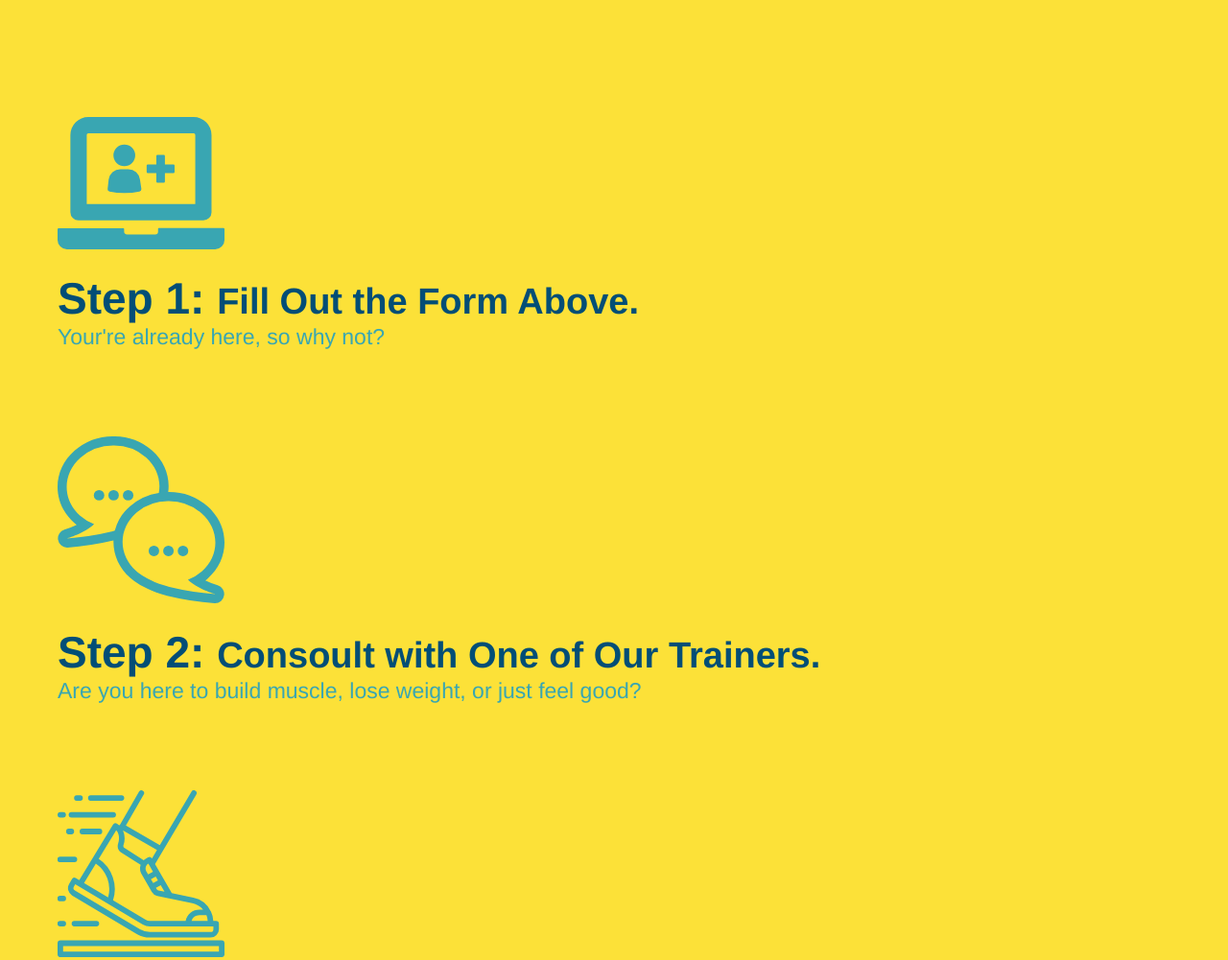
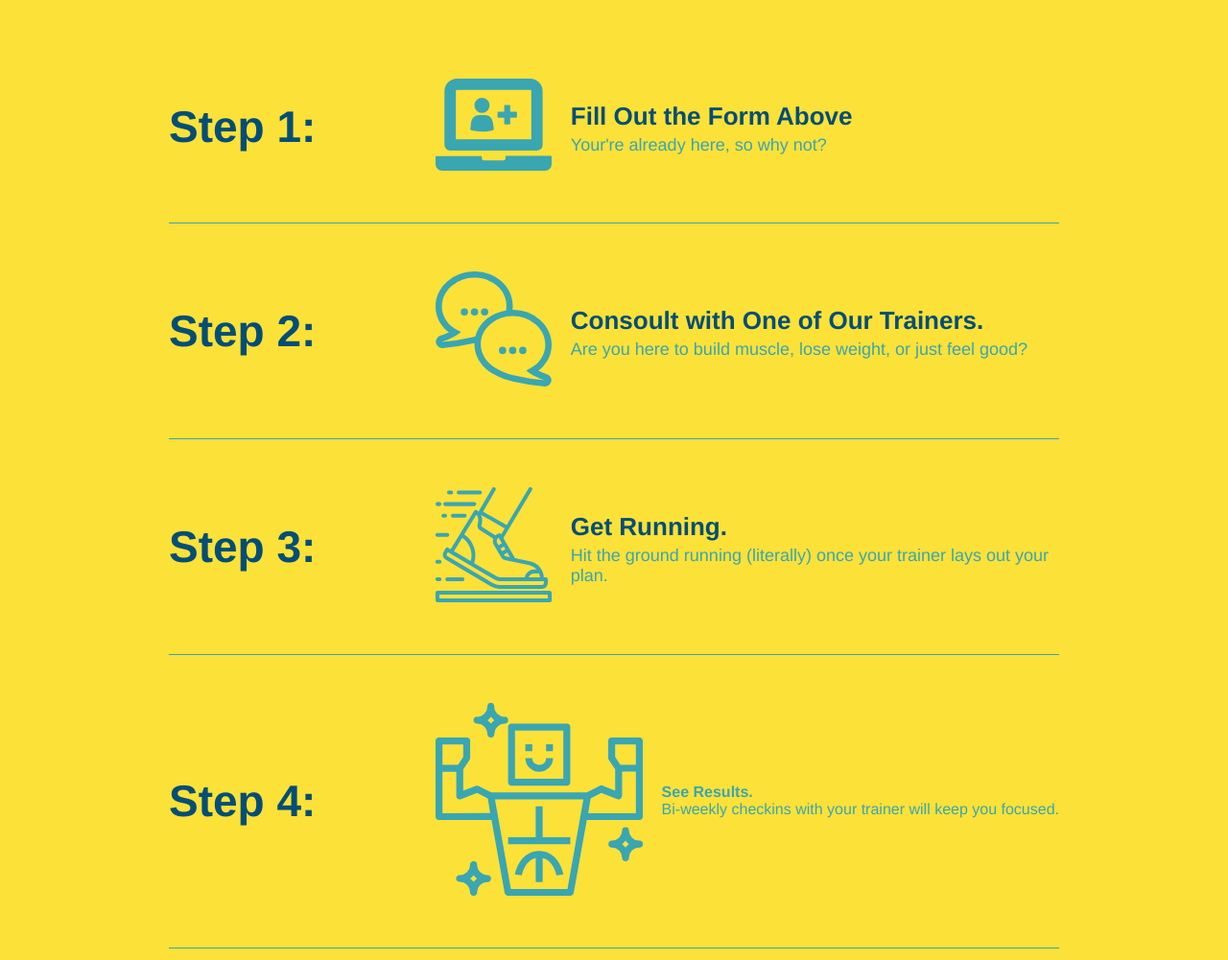
Before and after one commit to MehranMatin/run-buddy, a plain HTML site: page index.html in a window 1280 px wide. Shown: the part 1246-2247 px from the top of the page at 96% size. Drawn offline with Linux system fonts and the light colour scheme.

Commit message:
add flexbox to the steps

```diff
--- a/assets/css/style.css
+++ b/assets/css/style.css
@@ -154,28 +154,52 @@ section {
     background-color: #fce138;
 }
 
-.steps div {
-    margin-bottom: 80px;
+.step {
+    margin: 50px auto;
+    padding-bottom: 50px;
+    width: 80%;
+    border-bottom: 1px solid #39a6b2;
+    display: flex;
+    flex-wrap: wrap;
+    align-items: center;
+    justify-content: space-between;
 }
 
-.steps img {
-    width: 15%;
-    margin: 10px 0;
+.step h3 {
+    color: #024e76;
+    font-size: 46px;
+    flex: 1 30%;
 }
 
-.steps h3 {
-    color: #024e76;
-    font-size: 46px;
-    margin-top: 10px;
+.step-info {
+    flex: 2 70%;
+    display: flex;
+    flex-wrap: wrap;
+    align-items: center;
 }
 
-.steps p {
-    color: #39a6b2;
-    font-size: 23px;
+.step-img {
+    flex: 1 12%;
+    margin-right: 20px;
 }
 
-.steps span {
-    font-size: 38px;
+.step-img img {
+    max-width: 100%;
+}
+
+.step-text {
+    flex: 12;
+}
+
+.step-text p {
+    color: #39a6b2;
+    font-size: 18px;
+}
+
+.step-text h4 {
+    font-size: 26px;
+    line-height: 1.5;
+    color: #024e76;
 }
 
 .section-title {
--- a/index.html
+++ b/index.html
@@ -100,28 +100,56 @@
                 </h2>
             </div>
 
-            <div>
+            <div class="step">
+                <h3>Step 1:</h3>
+                <div class="step-info">
+                    <div class="step-img">
                         <img src="./assets/images/step-1.svg" alt="">
-                <h3>Step 1: <span>Fill Out the Form Above.</span></h3>
+                    </div>
+                    <div class="step-text">
+                        <h4>Fill Out the Form Above</h4>
                         <p>Your're already here, so why not?</p>
                     </div>
+                </div>
+            </div>
 
-            <div>
+            <div class="step">
+                <h3>Step 2:</h3>
+                <div class="step-info">
+                    <div class="step-img">
                         <img src="./assets/images/step-2.svg" alt="">
-                <h3>Step 2: <span>Consoult with One of Our Trainers.</span></h3>
+                    </div>
+                    <div class="step-text">
+                        <h4>Consoult with One of Our Trainers.</h4>
                         <p>Are you here to build muscle, lose weight, or just feel good?</p>
                     </div>
+                </div>
+            </div>
 
-            <div>
+            <div class="step">
+                <h3>Step 3:</h3>
+                <div class="step-info">
+                    <div class="step-img">
                         <img src="./assets/images/step-3.svg" alt="">
-                <h3>Step 3: <span>Get Running.</span></h3>
+                    </div>
+                    <div class="step-text">
+                        <h4>Get Running.</h4>
                         <p>Hit the ground running (literally) once your trainer lays out your plan.</p>
                     </div>
+                </div>
+            </div>
 
+            <div class="step">
+                <h3>Step 4:</h3>
+                <div class="step-info">
+                    <div class="step-img">
+                        <img src="./assets/images/step-4.svg" alt="">
+                    </div>
                     <div>
-                <img src="./assets/images/step-4.svg" alt="">
-                <h3>Step 4: <span>See Results.</span></h3>
+                        <h4>See Results.</h4>
                         <p>Bi-weekly checkins with your trainer will keep you focused.</p>
+                    </div>
+                </div>
             </div>
         </section>
 
```
Lines whose indentation alone changed are shown as unchanged.
